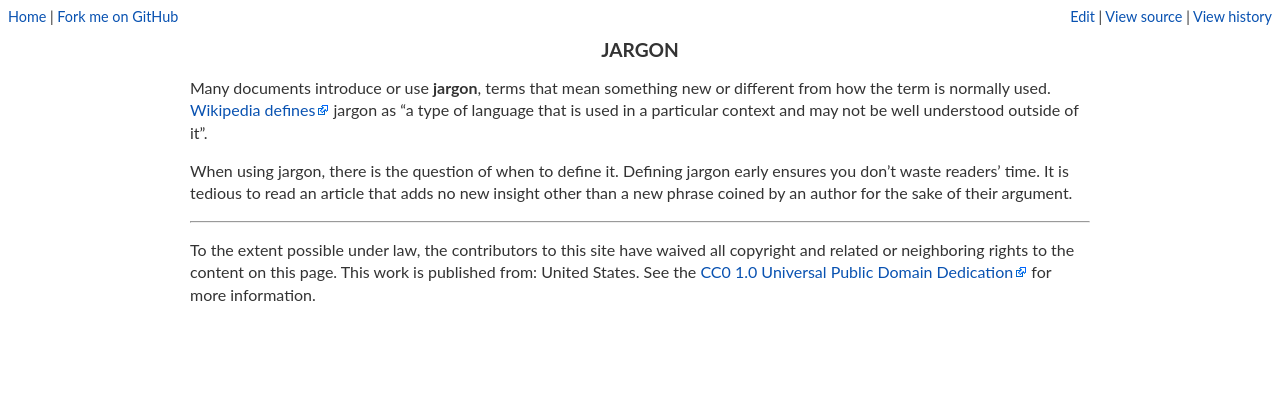
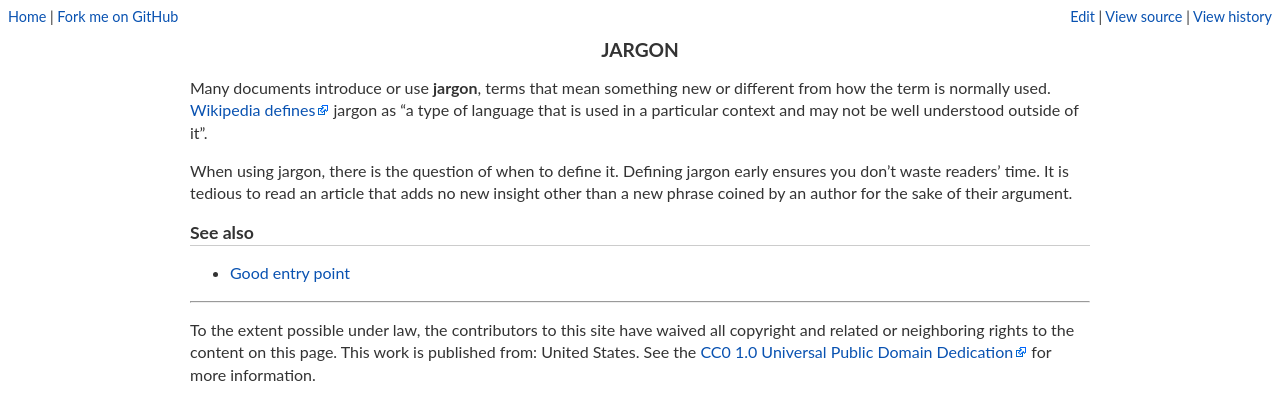
Before and after one commit to riceissa/contentcreation, a Jekyll site: the page built from jargon.md, in a window 1280 px wide. Shown: the top 420 px of the page. Built offline with Jekyll 4.4.1, drawn with Linux system fonts in a browser that asks for light colours.

Commit message:
Add "see also"

```diff
--- a/jargon.md
+++ b/jargon.md
@@ -12,3 +12,7 @@ When using jargon, there is the question of when to define it. Defining jargon
 early ensures you don't waste readers' time. It is tedious to read an article
 that adds no new insight other than a new phrase coined by an author for the
 sake of their argument.
+
+## See also
+
+- [Good entry point]({% link good-entry-point.md %})
```
